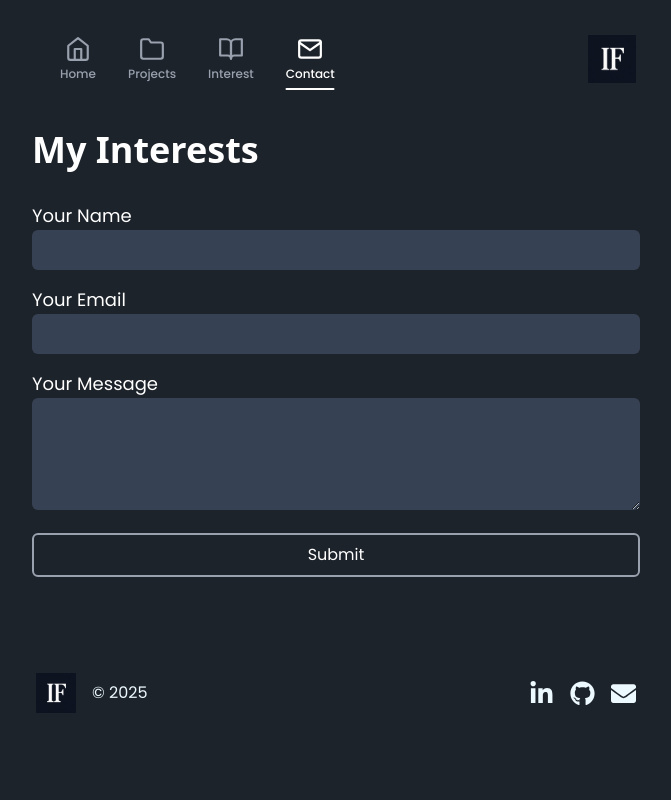
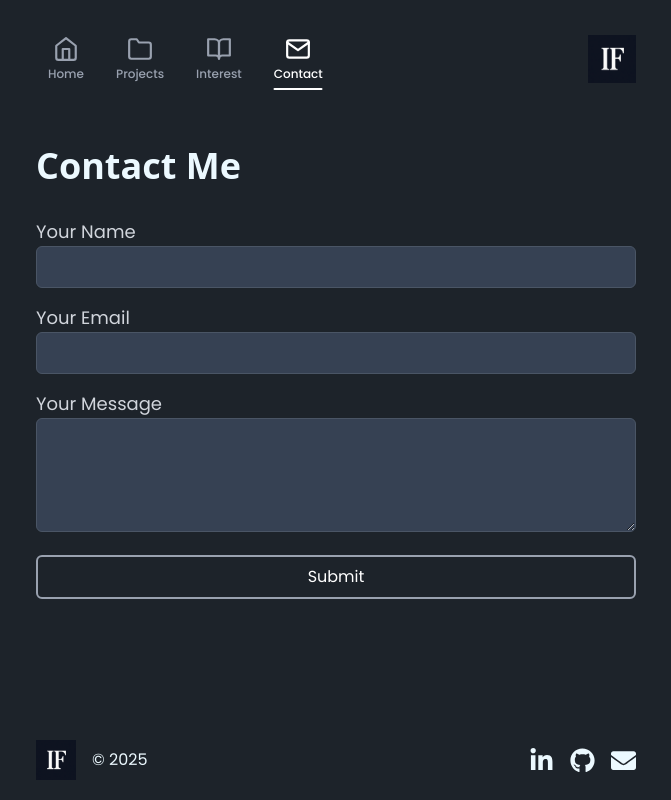
Before and after one commit to iftekhar08019/portfolio-joy, a React (Vite) app: page /contact in a window 1280 px wide. Shown: the whole page, without its empty margins (304-975 px from the left). Built offline with nearby package versions, Linux system fonts and the light colour scheme; a web font is replaced by a local one.

Commit message:
allignment fixed

```diff
--- a/src/components/common/Footer.jsx
+++ b/src/components/common/Footer.jsx
@@ -6,7 +6,7 @@ const Footer = () => {
     const currentYear = new Date().getFullYear();
     return (
         <div>
-            <footer className="flex justify-between items-center py-12 pb-5 px-5 sticky top-0 z-50 bg-[#1d232a]">
+            <footer className="flex justify-between items-center py-12 pb-5 px-5 bg-[#1d232a]">
                 <div className="flex items-center gap-4">
                     <div className="w-8 h-8 lg:w-10 lg:h-10">
                         <img src={logo} alt="Logo" className="object-contain" />
--- a/src/components/common/Navbar.jsx
+++ b/src/components/common/Navbar.jsx
@@ -16,7 +16,7 @@ const Navbar = () => {
       <div className="flex flex-col lg:flex-row lg:justify-between lg:items-center gap-4 lg:gap-0">
         {/* Menu Container - Left side on desktop, centered on mobile */}
         <nav aria-label="Primary" className="flex justify-center lg:justify-start">
-          <div className="flex items-center gap-4 lg:gap-8 rounded-full px-3 lg:px-6 py-2 lg:py-3">
+          <div className="flex items-center gap-4 lg:gap-8 rounded-full px-3 py-2 lg:py-3">
             {navItems.map((item) => (
               <NavLink
                 key={item.to}
--- a/src/components/layout/MainLayout.jsx
+++ b/src/components/layout/MainLayout.jsx
@@ -6,9 +6,11 @@ import Footer from '../common/Footer';
 
 const MainLayout = () => {
     return (
-        <div className='w-full lg:w-1/2 mx-auto px-4 lg:px-0'>
+        <div className='w-full lg:w-1/2 mx-auto px-4 lg:px-0 min-h-screen flex flex-col'>
             <Navbar></Navbar>
-            <Outlet></Outlet>
+            <main className='flex-1 px-3 lg:px-5'>
+                <Outlet></Outlet>
+            </main>
             <Footer></Footer>
         </div>
     );
--- a/src/pages/Contact.jsx
+++ b/src/pages/Contact.jsx
@@ -45,20 +45,20 @@ const ContactForm = () => {
   };
 
   return (
-    <div className="contact-form-container p-4 bg-dark-gray text-white rounded-md">
+    <div className="my-8">
       <h1 className="lg:text-4xl text-2xl font-semibold hero-heading">
-        My Interests
+        Contact Me
       </h1>
-      <form onSubmit={handleSubmit} className="my-8">
+      <form onSubmit={handleSubmit} className="mt-6 lg:mt-8">
         <div className="mb-4">
-          <label htmlFor="name" className="block text-lg">
+          <label htmlFor="name" className="block text-lg text-gray-300">
             Your Name
           </label>
           <input
             type="text"
             id="name"
             name="name"
-            className="w-full p-2 rounded-md bg-gray-700 text-white"
+            className="w-full p-2 rounded-md bg-gray-700 text-white border border-gray-600 focus:border-blue-500 focus:outline-none"
             value={formData.name}
             onChange={handleChange}
             required
@@ -66,14 +66,14 @@ const ContactForm = () => {
         </div>
 
         <div className="mb-4">
-          <label htmlFor="email" className="block text-lg">
+          <label htmlFor="email" className="block text-lg text-gray-300">
             Your Email
           </label>
           <input
             type="email"
             id="email"
             name="email"
-            className="w-full p-2 rounded-md bg-gray-700 text-white"
+            className="w-full p-2 rounded-md bg-gray-700 text-white border border-gray-600 focus:border-blue-500 focus:outline-none"
             value={formData.email}
             onChange={handleChange}
             required
@@ -81,13 +81,13 @@ const ContactForm = () => {
         </div>
 
         <div className="mb-4">
-          <label htmlFor="message" className="block text-lg">
+          <label htmlFor="message" className="block text-lg text-gray-300">
             Your Message
           </label>
           <textarea
             id="message"
             name="message"
-            className="w-full p-2 rounded-md bg-gray-700 text-white"
+            className="w-full p-2 rounded-md bg-gray-700 text-white border border-gray-600 focus:border-blue-500 focus:outline-none"
             rows="4"
             value={formData.message}
             onChange={handleChange}
--- a/src/pages/Interest.jsx
+++ b/src/pages/Interest.jsx
@@ -2,11 +2,15 @@ import React from "react";
 
 const Interest = () => {
   return (
-    <div>
+    <div className="my-8">
       <h1 className="lg:text-4xl text-2xl font-semibold hero-heading">
         My Interests
       </h1>
-      <p className="text-2xl my-10 mx-auto text-center">Coming soon...</p>
+      <div className="mt-6 lg:mt-8">
+        <p className="text-lg lg:text-xl text-gray-300 text-center lg:text-left">
+          Coming soon...
+        </p>
+      </div>
     </div>
   );
 };
--- a/src/pages/Projects.jsx
+++ b/src/pages/Projects.jsx
@@ -7,7 +7,9 @@ const Projects = () => {
       <h1 className="lg:text-4xl text-2xl font-semibold hero-heading">
         My Projects
       </h1>
-      <div className="grid lg:grid-cols-2 grid-cols-1 gap-6 mt-8">
+      <div className="grid lg:grid-cols-2 grid-cols-1 gap-4 lg:gap-6 mt-6 lg:mt-8">
+        <ProjectsCard />
+        <ProjectsCard />
         <ProjectsCard />
         <ProjectsCard />
       </div>
```
